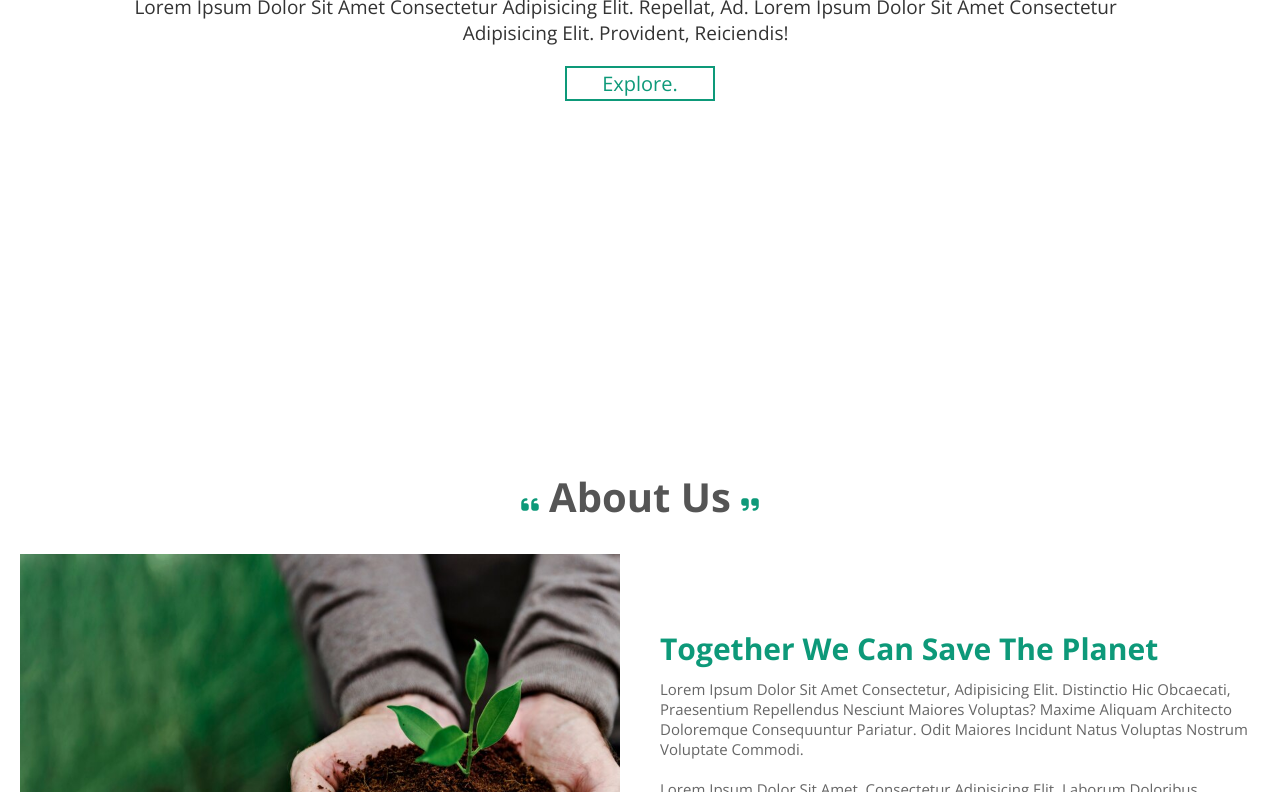
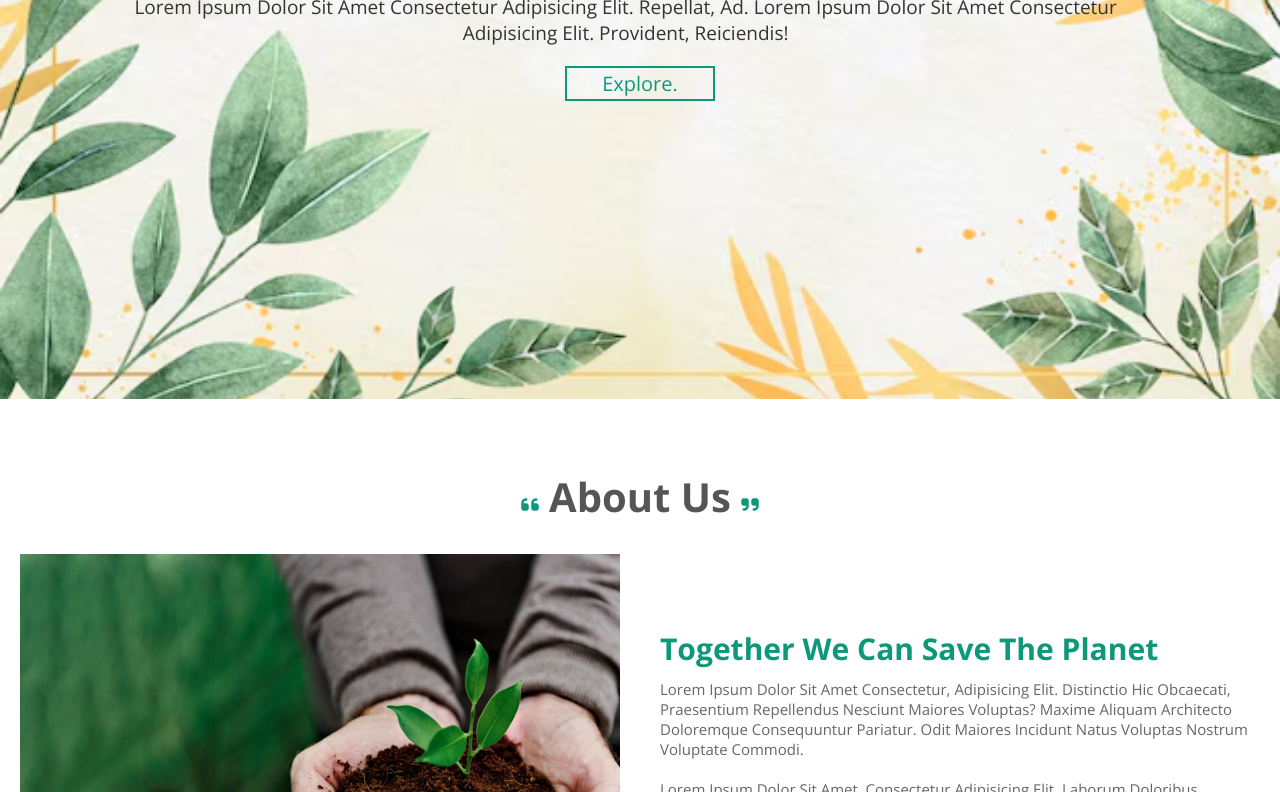
Before and after one commit to anurupsen/website1st, a plain HTML site: page index.html in a window 1280 px wide. Shown: the part 401-1193 px from the top of the page. Drawn offline with nearby package versions, Linux system fonts and the light colour scheme.

Commit message:
Update main.css

```diff
--- a/main.css
+++ b/main.css
@@ -163,7 +163,7 @@ header .navbar ul li a:hover{
     display: flex;
     align-items: center;
     justify-content: center;
-    background-image: url(../images/home-bg.jpg);
+    background-image: url(New/images/home-bg.jpg);
     background-position: center;
     background-size: cover;
 }
```
